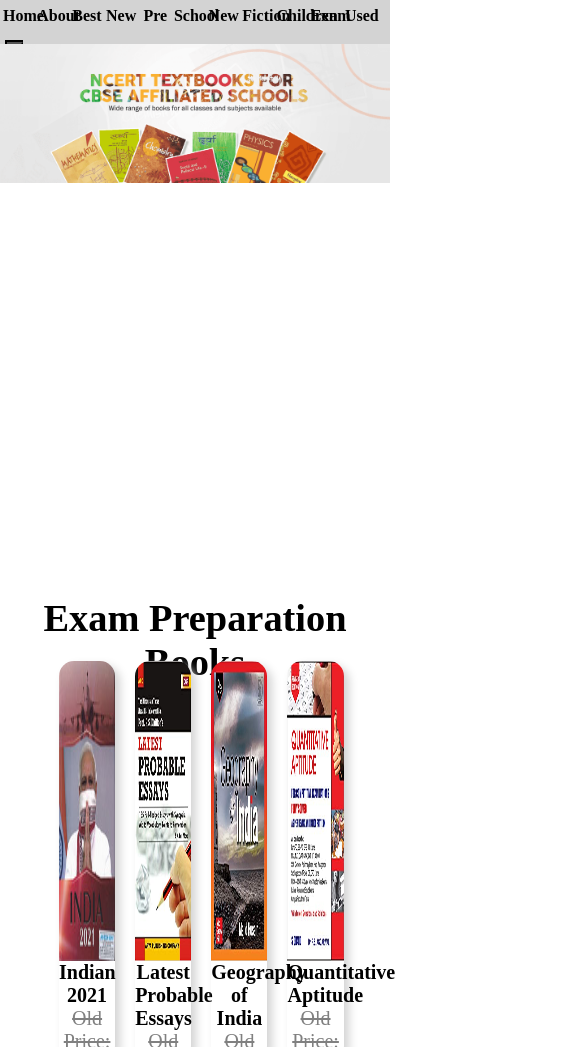
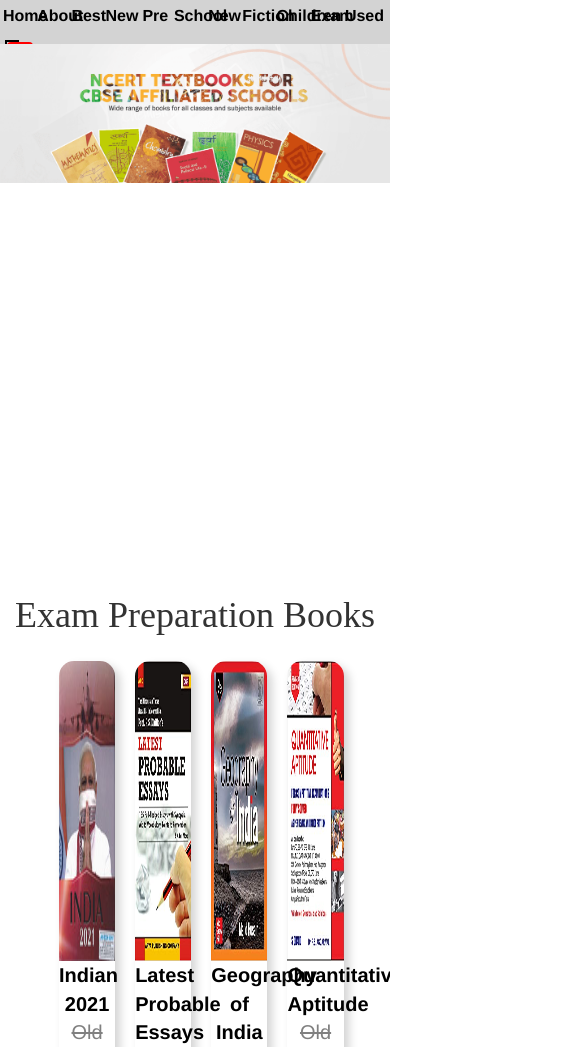
Before and after one commit to Suresh42348/Major-Project-Book-Store, a plain HTML site: page index.html in a window 390 px wide. Shown: the part 150-1197 px from the top of the page, 585 px wide, since content can reach past the window. Drawn offline with nearby package versions, Linux system fonts and the light colour scheme.

Commit message:
responsive

```diff
--- a/home.css
+++ b/home.css
@@ -1,5 +1,7 @@
-body{
-    margin:auto;
+html,body {
+    margin:0;
+    padding:0;
+    overflow-x:hidden;
 }
 /*social Links*/
 
@@ -197,7 +199,6 @@
     display: inline-block;
 }
 .card{
-    height:100%;
     float:left;
     width:18%;
     margin-left:20px;
@@ -223,7 +224,7 @@
     border-top-right-radius: 15px;
 }
 .details{
-    height:100px;
+    height:120px;
     font-size:20px;
     border-bottom-left-radius: 15px;
     border-bottom-right-radius: 15px;
--- a/index.html
+++ b/index.html
@@ -1,6 +1,11 @@
 <html>
     <head>
         <title>Home</title>
+        <meta charset="utf-8">
+        <meta name="viewport" content="width=device-width, initial-scale=1">
+        <link rel="stylesheet" href="https://maxcdn.bootstrapcdn.com/bootstrap/3.4.1/css/bootstrap.min.css">
+        <script src="https://ajax.googleapis.com/ajax/libs/jquery/3.5.1/jquery.min.js"></script>
+        <script src="https://maxcdn.bootstrapcdn.com/bootstrap/3.4.1/js/bootstrap.min.js"></script>
         <link rel="stylesheet" href="home.css" type="text/css">
         <script src="https://kit.fontawesome.com/97f33a6782.js" crossorigin="anonymous"></script>
 
```
